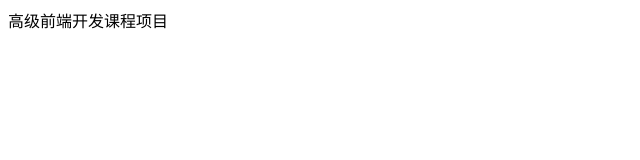
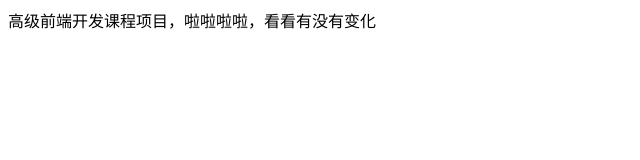
Before and after one commit to zptcsoft/web, a plain HTML site: page index.html in a window 1280 px wide. Shown: the whole page, without its empty margins (0-640 px from the left). Drawn offline with Linux system fonts and the light colour scheme.

Commit message:
Update index.html

```diff
--- a/index.html
+++ b/index.html
@@ -5,6 +5,6 @@
 		<title></title>
 	</head>
 	<body>
-		高级前端开发课程项目
+		高级前端开发课程项目，啦啦啦啦，看看有没有变化
 	</body>
 </html>
```
